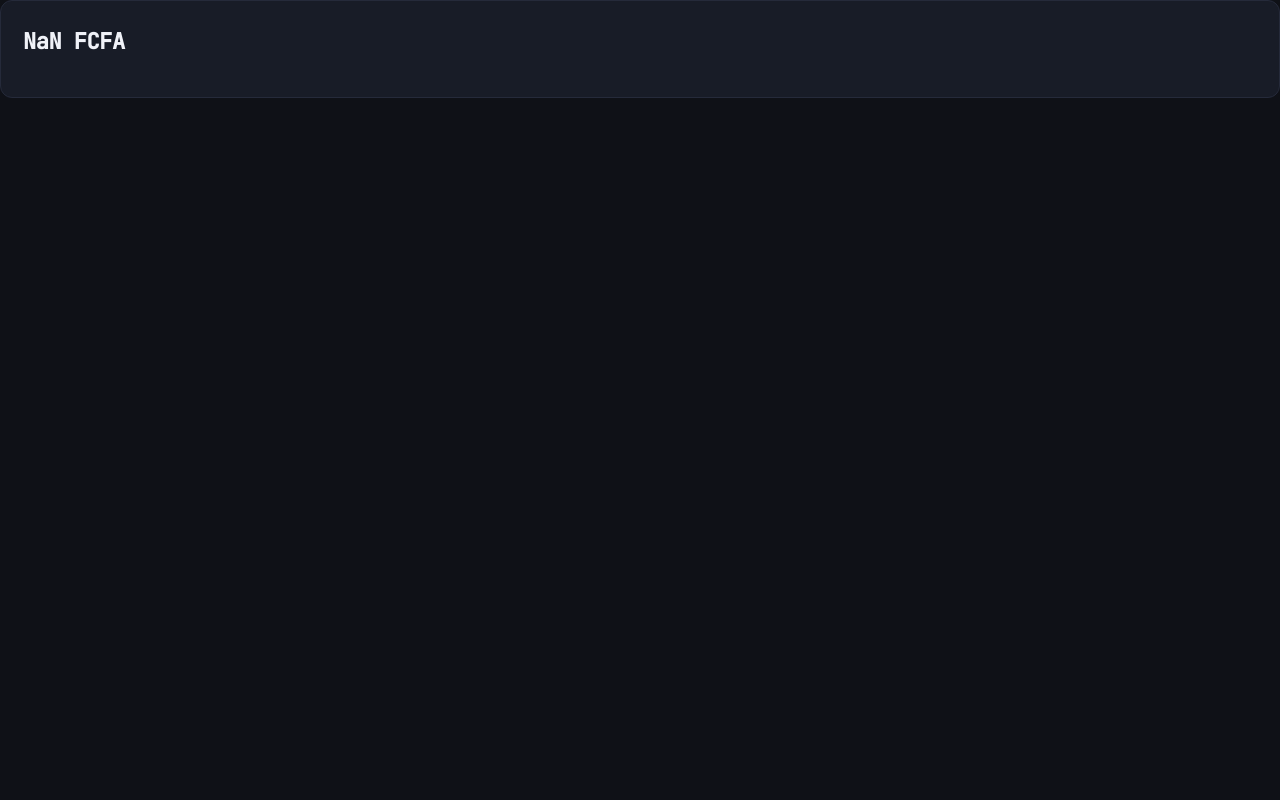
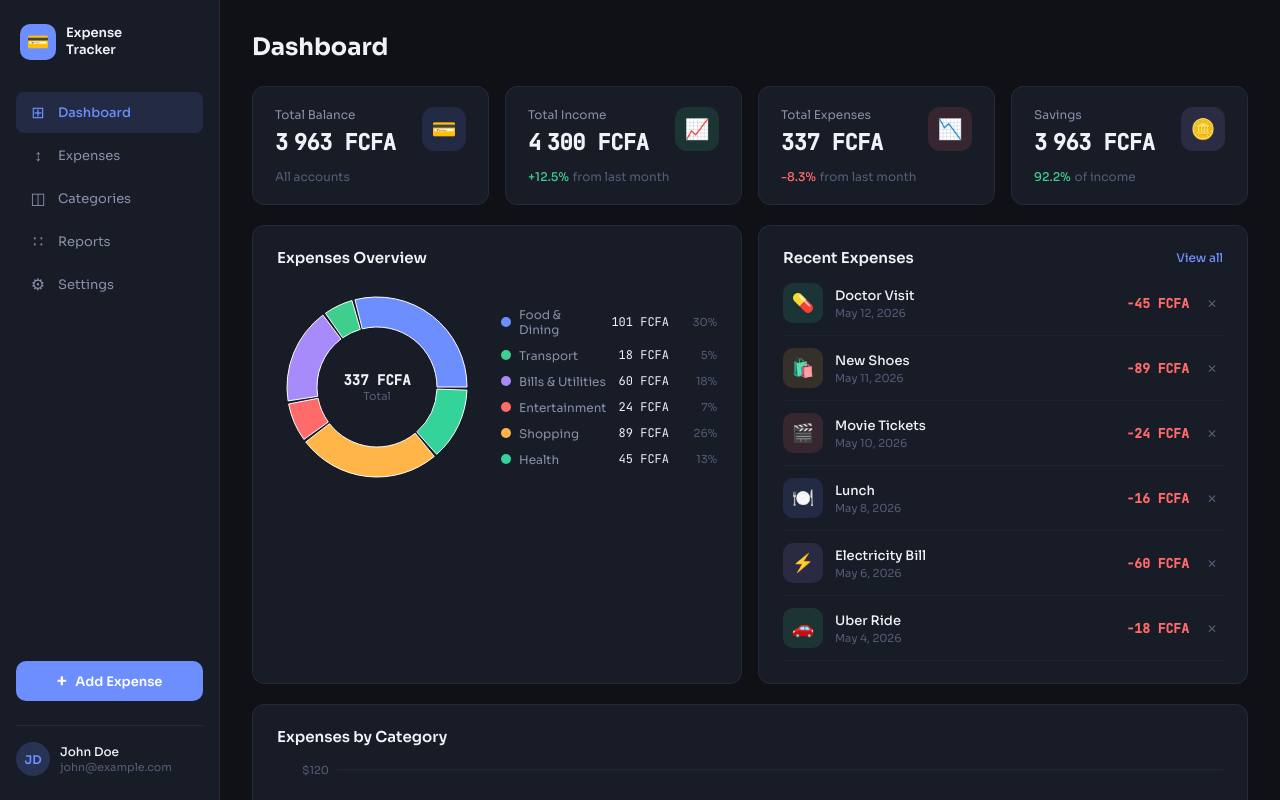
Before and after one commit to nHallecn/expense-tr, a React (Vite) app: page / in a window 1280 px wide. Shown: the top 800 px of the page. Built offline with nearby package versions, Linux system fonts and the light colour scheme.

Commit message:
completed the app

```diff
--- a/package.json
+++ b/package.json
@@ -11,7 +11,8 @@
   },
   "dependencies": {
     "react": "^19.2.6",
-    "react-dom": "^19.2.6"
+    "react-dom": "^19.2.6",
+    "recharts": "^3.8.1"
   },
   "devDependencies": {
     "@eslint/js": "^10.0.1",
--- a/src/App.jsx
+++ b/src/App.jsx
@@ -1,14 +1,56 @@
-import AddTransactionModal from "./components/AddTransactionModal"
-import RecentExpenses from "./components/RecentExpenses"
-import StatCard from "./components/StatCard"
-import TransactionItem from "./components/TransactionItem"
+import { useState } from "react";
+import { TransactionProvider } from "./context/TransactionContext";
+import Sidebar from "./components/Sidebar";
+import AddTransactionModal from "./components/AddTransactionModal";
+import Dashboard from "./pages/Dashboard";
+import ExpensesPage from "./pages/Expenses";
 
-const App = () => {
+export default function App() {
+  const [page, setPage]           = useState("dashboard");
+  const [showModal, setShowModal] = useState(false);
+
+  function renderPage() {
+    switch (page) {
+      case "dashboard":
+        return (
+          <Dashboard
+            onViewAll={() => setPage("expenses")}
+            onAddClick={() => setShowModal(true)}
+          />
+        );
+      case "expenses":
+        return <ExpensesPage onAddClick={() => setShowModal(true)} />;
+      default:
+        return (
+          <div style={{ color: "#555E78", paddingTop: 60, textAlign: "center" }}>
+            <p style={{ fontSize: 32, marginBottom: 8 }}>🚧</p>
+            <p>This page is not built yet — great practice for you!</p>
+          </div>
+        );
+    }
+  }
+
   return (
-    <div>
-      <StatCard />
-    </div>
-  )
+    // TransactionProvider wraps everything so all components can access transactions
+    <TransactionProvider>
+      <div className="app-layout">
+
+        <Sidebar
+          activePage={page}
+          onNavigate={setPage}
+          onAddClick={() => setShowModal(true)}
+        />
+
+        <main className="main-content">
+          {renderPage()}
+        </main>
+
+        {/* Modal is rendered at the top level so it overlays everything */}
+        {showModal && (
+          <AddTransactionModal onClose={() => setShowModal(false)} />
+        )}
+
+      </div>
+    </TransactionProvider>
+  );
 }
-
-export default App
```
Also changed, not shown: 1 other file (tests, documents, lock files or other folders).
